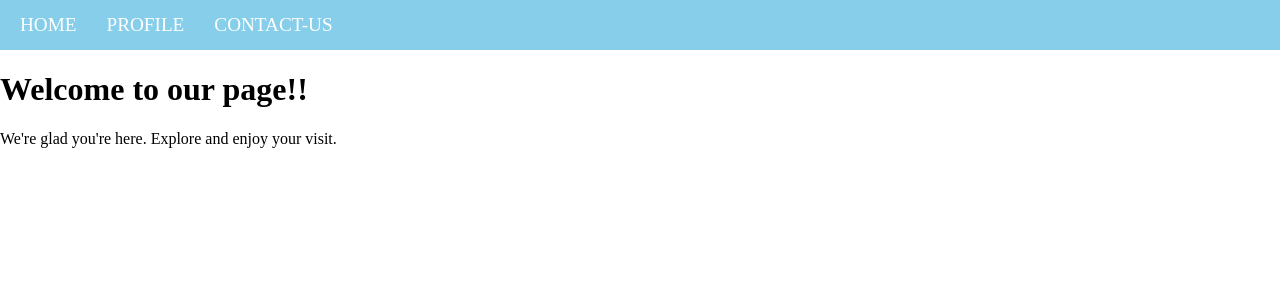
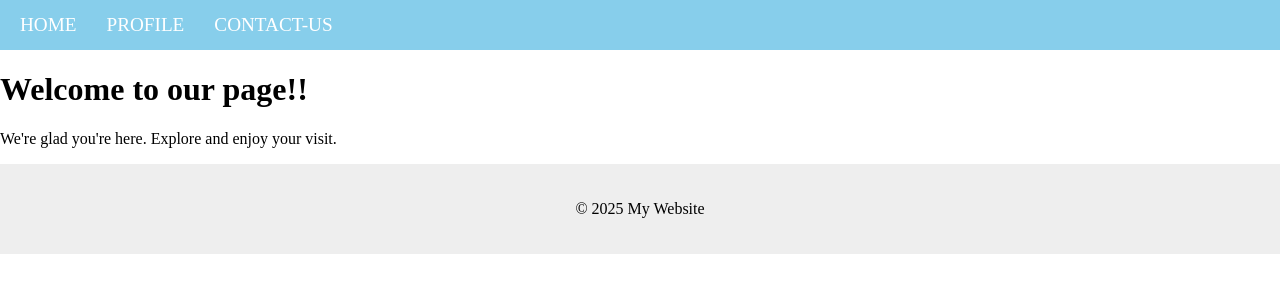
Before and after one commit to sainiankita1106/Git-Assignment, a plain HTML site: page index.html in a window 1280 px wide. Drawn offline with Linux system fonts and the light colour scheme.

Commit message:
Add footer section with styles

```diff
--- a/index.css
+++ b/index.css
@@ -26,3 +26,8 @@ body{
 h1{
     align-items: center;
 }
+footer {
+  text-align: center;
+  padding: 20px;
+  background-color: #eee;
+}
--- a/index.html
+++ b/index.html
@@ -16,5 +16,8 @@
     </header>
      <h1>Welcome to our page!!</h1>
      <p>We're glad you're here. Explore and enjoy your visit.</p>
+     <footer>
+     <p>&copy; 2025 My Website</p>
+     </footer>
 </body>
 </html>
```
